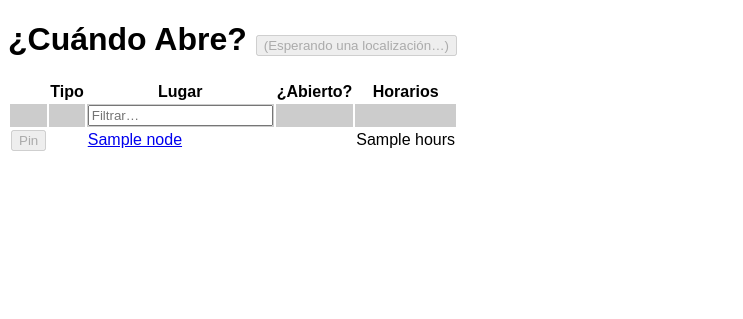
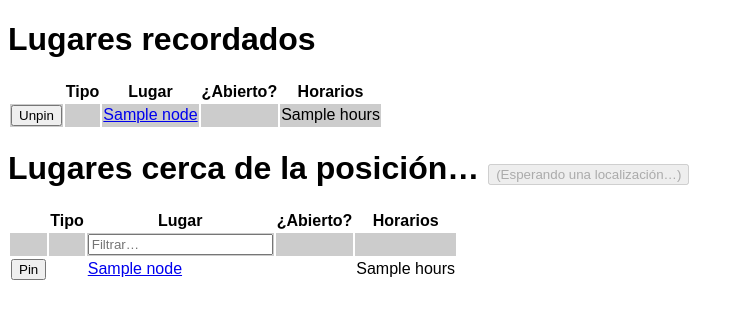
Before and after one commit to daniel-callejas-sevilla/CuandoAbre, a Flask app: template templates/tabla.html in a window 1280 px wide. Shown: the top 319 px of the page, without its empty margins (0-743 px from the left). Run offline with Flask 2, Linux system fonts and the light colour scheme; the template is opened without the code that fills it: most values are stand-ins (such as "Sample title", 1, 10 or a date in 2020).

Commit message:
Can now pin and unpin places

```diff
--- a/app.py
+++ b/app.py
@@ -1,6 +1,7 @@
 #!/usr/bin/python3
 
 import overpy
+import osmapi
 from osm_time.opening_hours import OpeningHours, ParseException
 from flask import Flask, render_template, request, redirect, url_for, make_response
 import datetime
@@ -22,6 +23,21 @@ def remember():
     print(f"Current: {current}")
     new = string_as_int_or_zero(request.args.get('nodeId'))
     current.add(new)
+
+    resp = make_response("ok")
+
+    resp.set_cookie('nodeIds', ",".join( (str(nodeId) for nodeId in current) ) )
+
+    return resp
+
+@app.route("/olvidar", methods=['POST']) # TODO same remark as remember()
+def olvidar():
+    current = getPinned()
+    forget = string_as_int_or_zero(request.args.get('nodeId'))
+    try:
+        current.remove(forget)
+    except KeyError:
+        pass
 
     resp = make_response("ok")
 
@@ -60,6 +76,25 @@ def getTypeFromTags(tags):
 
     return "unknown"
 
+def makeNode(name, lat, lon, id, type, hours, day, hour):
+    try:
+        if OpeningHours(hours).is_open(day, hour):
+            open = 'open'
+        else:
+            open = 'closed'
+    except ParseException as e:
+        open = 'unknown'
+
+    return {
+        'name': name,
+        'url': f'https://www.openstreetmap.org/?mlat={lat}&mlon={lon}#map=19/{lat}/{lon}',
+        'hours': hours.split(';'),
+        'open': open,
+        'id': id,
+        'type': type,
+    }
+
+
 @app.route("/")
 def hours():
     center = request.args.get('center', '43.5744,7.0192').replace("%2C", ",")
@@ -68,37 +103,38 @@ def hours():
     when = request.args.get('when', 'now')
     pinned = getPinned()
 
-    o = overpy.Overpass()
-    q = f"node[opening_hours]({rect});out;"   # TODO retrieve also ways (eg. a whole building is a shop)
-    r = o.query(q)
-
     if when == "now":
         now = datetime.datetime.today() # TODO tz awareness
         day, hour = DAYS[now.weekday()], now.strftime("%H:%M")
     else:
         day, hour = when.split(" ")
 
+    osm = osmapi.OsmApi()
+    pinnedResults = []
+    for p in pinned:
+        node = osm.NodeGet(p)
+        pinnedResults.append( makeNode(node['tag']['name'],
+                                       node['lat'], node['lon'],
+                                       node['id'],
+                                       getTypeFromTags(node['tag']),
+                                       node['tag']['opening_hours'],
+                                       day, hour )
+                            )
+
+    o = overpy.Overpass()
+    q = f"node[opening_hours]({rect});out;"   # TODO retrieve also ways (eg. a whole building is a shop)
+    r = o.query(q)
     results = []
+    for node in r.nodes:
+        results.append( makeNode(node.tags.get('name'),
+                                 node.lat, node.lon,
+                                 node.id,
+                                 getTypeFromTags(node.tags),
+                                 node.tags['opening_hours'],
+                                 day, hour )
+                      )
 
-    for node in r.nodes:
-        try:
-            if OpeningHours(node.tags['opening_hours']).is_open(day, hour):
-                open = 'open'
-            else:
-                open = 'closed'
-        except ParseException as e:
-            open = 'unknown'
-
-        item = { 'name': node.tags.get('name'),
-                 'url':  f'https://www.openstreetmap.org/?mlat={node.lat}&mlon={node.lon}#map=19/{node.lat}/{node.lon}',
-                 'hours': node.tags['opening_hours'].split(';'),
-                 'open': open,
-                 'type': getTypeFromTags(node.tags),
-                 'id': node.id,
-               }
-        results.append(item)
-
-    return render_template('tabla.html', nodes=results)
+    return render_template('tabla.html', nodes=results, pinned=pinnedResults)
 
 if __name__ == "__main__":
     app.run(host='0.0.0.0')
--- a/templates/tabla.html
+++ b/templates/tabla.html
@@ -18,7 +18,7 @@ function updateLocation() {
         navigator.geolocation.getCurrentPosition(function (p){
             loc /*global*/ = p;
             b = document.getElementById('posButton');
-            b.innerHTML = "◉";
+            b.innerHTML = "🗘";
             b.disabled = false;
             // loc.coords.latitude + "<br/>"+ loc.coords.longitude;
         });
@@ -51,29 +51,13 @@ function pinNode(id) {
     xhttp.open("POST", "/recordar?nodeId=" + id, true)
     xhttp.send();
 }
+function unpinNode(id) {
+    var xhttp = new XMLHttpRequest();
+    xhttp.open("POST", "/olvidar?nodeId=" + id, true)
+    xhttp.send();
+}
 </script>
 </head>
-<body onload="updateLocation();">
-<h1>¿Cuándo Abre?
-<button id="posButton" disabled="disabled" title="Buscar alrededor de la
-posición actual" onclick="reloadAt(loc);">(Esperando una localización…)</button>
-</h1>
-
-<table id="hoursTable">
-<tr>
-<th><!-- pin button --></th>
-<th>Tipo</th>
-<th>Lugar</th>
-<th>¿Abierto?</th>
-<th>Horarios</th>
-</tr>
-<tr>
-<th></th>
-<th></th>
-<th><input type="text" id="filterBox" onkeyup="doFiltering('filterBox', 2/* Name column */);" placeholder="Filtrar…"/></th>
-<th></th>
-<th></th>
-</tr>
 {% set opening_state = {'open': '<span style="color: green;">✔</span>',
                         'closed': '<span style="color: red;">✘</span>',
                         'unknown': '?'
@@ -132,9 +116,53 @@ posición actual" onclick="reloadAt(loc);">(Esperando una localización…)</but
                 'computer': "Magasin d'Informatique"
                }
 %}
+<body onload="updateLocation();">
+<h1>Lugares recordados</h1>
+<table id="pinnedTable">
+<tr>
+<th><!-- unpin button --></th>
+<th>Tipo</th>
+<th>Lugar</th>
+<th>¿Abierto?</th>
+<th>Horarios</th>
+</tr>
+{% for node in pinned %}
+ <tr>
+  <td><button onclick="unpinNode({{ node.id }}); this.parentElement.parentElement.remove();">Unpin</button></td>
+  <td>{{ typeNames[node.type]|safe }}</td>
+  <td><a href="{{ node.url }}">{{ node.name|default('(nodo sin nombre)') }}</a></td>
+  <td>{{ opening_state[node.open]|safe }}</td>
+  <td>{{ node.hours }}</td>
+ </tr>
+{% else %}
+  <tr><td colspan='5'><em>Ningún lugar fijado. Utiliza el botón
+  <button>Pin</button> para fijar lugares.</td></tr>
+{% endfor %}
+</table>
+
+<h1>Lugares cerca de la posición…
+<button id="posButton" disabled="disabled" title="Buscar alrededor de la
+posición actual" onclick="reloadAt(loc);">(Esperando una localización…)</button>
+</h1>
+
+<table id="hoursTable">
+<tr>
+<th><!-- pin button --></th>
+<th>Tipo</th>
+<th>Lugar</th>
+<th>¿Abierto?</th>
+<th>Horarios</th>
+</tr>
+<tr>
+<th></th>
+<th></th>
+<th><input type="text" id="filterBox" onkeyup="doFiltering('filterBox', 2/* Name column */);" placeholder="Filtrar…"/></th>
+<th></th>
+<th></th>
+</tr>
 {% for node in nodes %}
  <tr>
-  <td><button disabled="disabled" onclick="pinNode({{ node.id }});">Pin</button></td>
+  <td><button onclick="pinNode({{ node.id }});">Pin</button></td>
   <td>{{ typeNames[node.type]|safe }}</td>
   <td><a href="{{ node.url }}">{{ node.name|default('(nodo sin nombre)') }}</a></td>
   <td>{{ opening_state[node.open]|safe }}</td>
```
Also changed, not shown: 2 other files.
